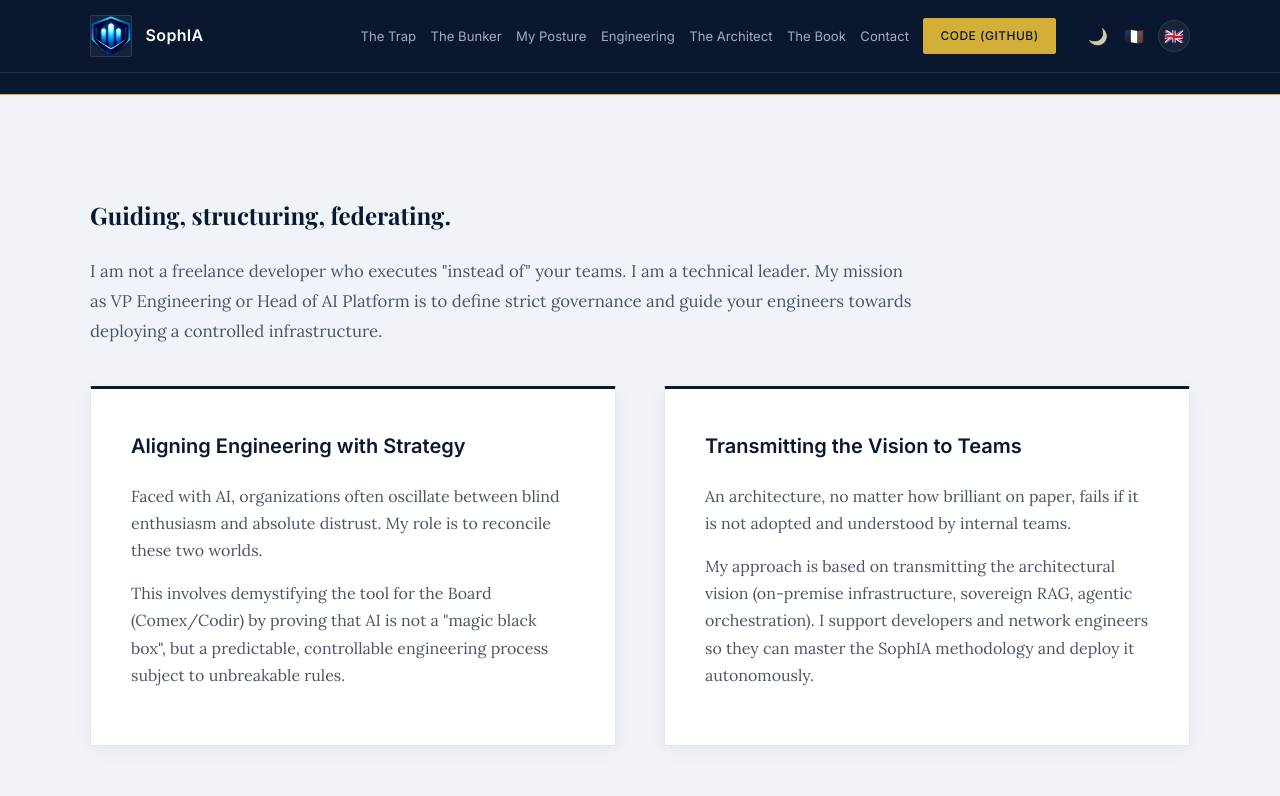
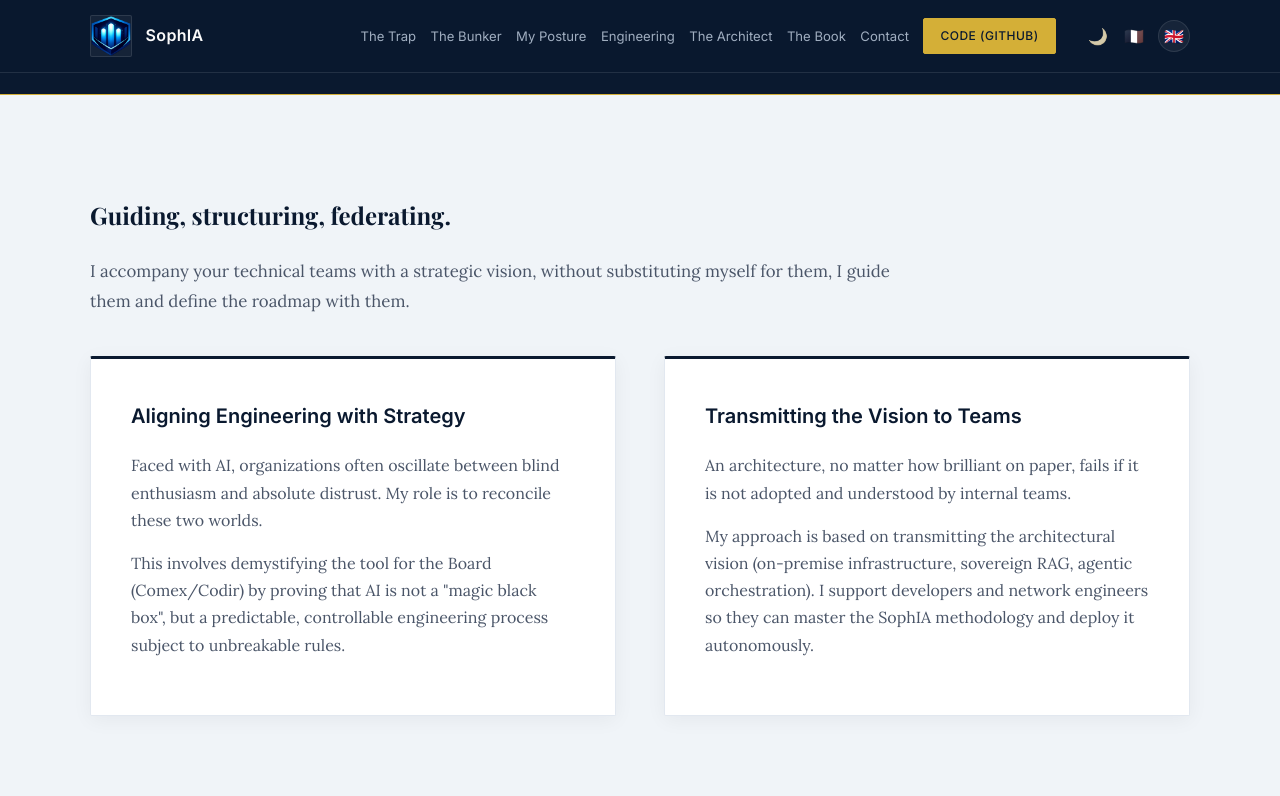
Before and after one commit to Kisai-DG-SLU/SophIA, a Jekyll site: the page built from architecte.html, in a window 1280 px wide and 900 px high, scrolled down 499 px. Shown: the top 796 px of the window. Built offline with Jekyll 4.4.1, drawn with Linux system fonts in a browser that asks for light colours.

Commit message:
Reformulate visionIntro: remove defensive tone, focus on strategic guidance

```diff
--- a/_includes/i18n/architecte.js
+++ b/_includes/i18n/architecte.js
@@ -6,7 +6,7 @@ const pageTranslations = {
           lead: "Je m'appelle Damien Guesdon.<br>On ne sécurise pas une IA si l'on ne comprend pas l'infrastructure sur laquelle elle repose.<br>Mon approche de l'IA n'est pas algorithmique, elle est fondamentalement architecturale.",
 
           visionTitle: "Guider, structurer, fédérer.",
-          visionIntro: "Je ne suis pas un développeur freelance qui exécute \"à la place\" de vos équipes. Je suis un leader technique. Ma mission en tant que VP Engineering ou Head of AI Platform est de définir une gouvernance stricte et de guider vos ingénieurs vers le déploiement d'une infrastructure maîtrisée.",
+          visionIntro: "J'accompagne vos équipes techniques avec une vision stratégique, sans me substituer à elles, je les oriente et définis avec elles la feuille de route.",
           leadTitle1: "Aligner l'Ingénierie sur la Stratégie",
           lead1_1: "Face à l'IA, les organisations oscillent souvent entre l'enthousiasme aveugle et la méfiance absolue. Mon rôle est de réconcilier ces deux mondes.",
           lead1_2: "Il s'agit de démystifier l'outil auprès du Board (Comex/Codir) en prouvant que l'IA n'est pas une \"boîte noire magique\", mais un processus d'ingénierie prédictible, contrôlable, et soumis à des règles du jeu inviolables.",
@@ -52,7 +52,7 @@ const pageTranslations = {
           lead: "My name is Damien Guesdon.<br>You cannot secure an AI if you don't understand the infrastructure it runs on.<br>My approach to AI is not algorithmic; it is fundamentally architectural.",
 
           visionTitle: "Guiding, structuring, federating.",
-          visionIntro: "I am not a freelance developer who executes \"instead of\" your teams. I am a technical leader. My mission as VP Engineering or Head of AI Platform is to define strict governance and guide your engineers towards deploying a controlled infrastructure.",
+          visionIntro: "I accompany your technical teams with a strategic vision, without substituting myself for them, I guide them and define the roadmap with them.",
           leadTitle1: "Aligning Engineering with Strategy",
           lead1_1: "Faced with AI, organizations often oscillate between blind enthusiasm and absolute distrust. My role is to reconcile these two worlds.",
           lead1_2: "This involves demystifying the tool for the Board (Comex/Codir) by proving that AI is not a \"magic black box\", but a predictable, controllable engineering process subject to unbreakable rules.",
--- a/architecte.html
+++ b/architecte.html
@@ -24,7 +24,7 @@ custom_i18n: architecte
       <div class="container">
         <h2 data-i18n="arch.visionTitle">Guider, structurer, fédérer.</h2>
         <p class="section-intro" data-i18n="arch.visionIntro">
-          Je ne suis pas un développeur freelance qui exécute "à la place" de vos équipes. Je suis un leader technique. Ma mission en tant que VP Engineering ou Head of AI Platform est de définir une gouvernance stricte et de guider vos ingénieurs vers le déploiement d'une infrastructure maîtrisée.
+          J'accompagne vos équipes techniques avec une vision stratégique, sans me substituer à elles, je les oriente et définis avec elles la feuille de route.
         </p>
 
         <div class="grid-2">
```
